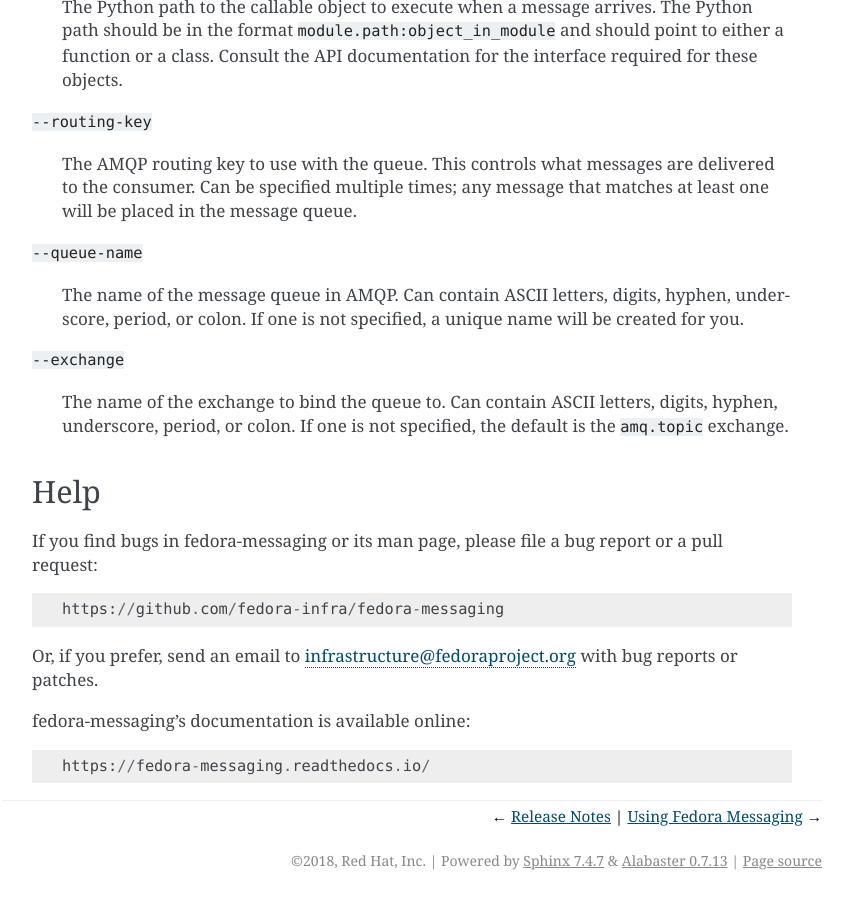
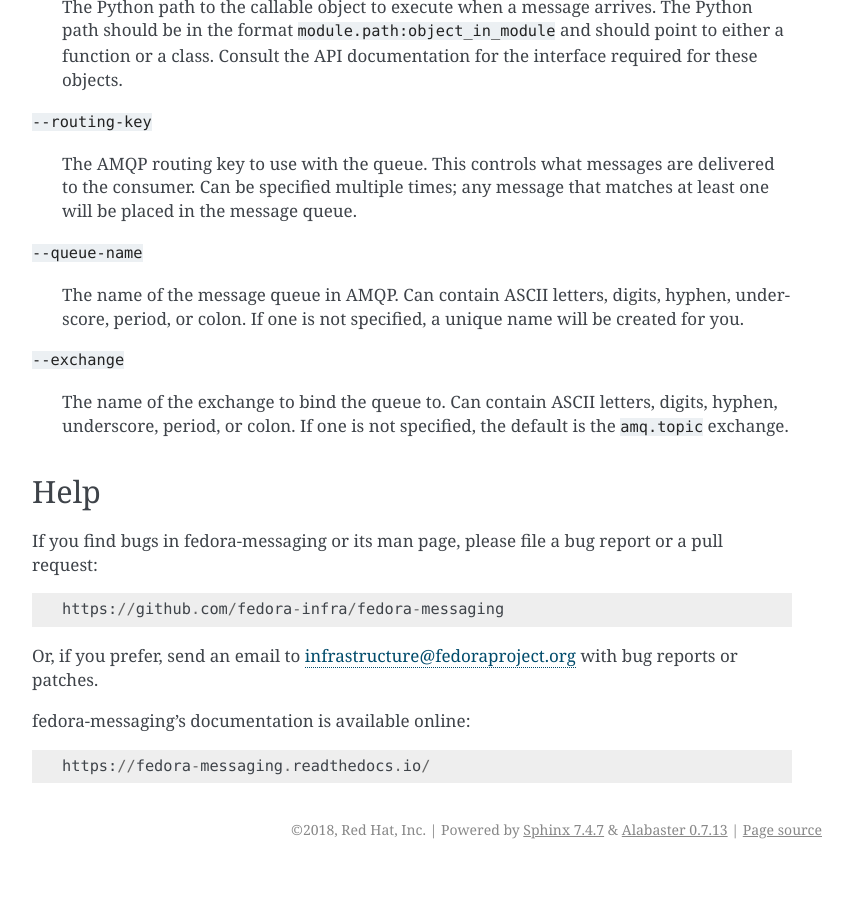
Before and after one commit to fedora-infra/fedora-messaging, a Sphinx documentation site: the page built from docs/fedora-messaging.rst, in a window 1280 px wide and 900 px high, scrolled down 1089 px. Shown: the whole window, without its empty margins (338-1191 px from the left). Built offline with Sphinx 7.4.7, drawn with Linux system fonts in a browser that asks for light colours; after the commit the page ends 1958 px from its top, so only the background shows below that.

Commit message:
Drop unsupported theme option
Building the docs indicates this theme option isn't supported by
Alabaster.

Signed-off-by: Jeremy Cline <jcline@redhat.com>

```diff
--- a/docs/conf.py
+++ b/docs/conf.py
@@ -89,7 +89,6 @@
     "page_width": "1040px",
     "show_related": True,
     "sidebar_collapse": True,
-    "show_relbar_bottom": True,
 }
 
 # Add any paths that contain custom static files (such as style sheets) here,
```
